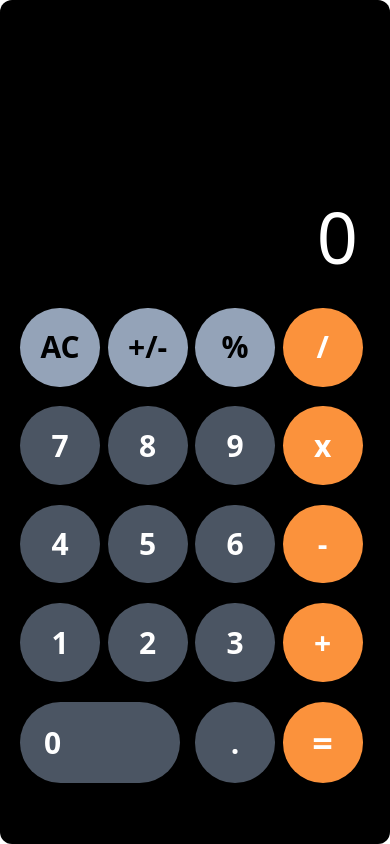
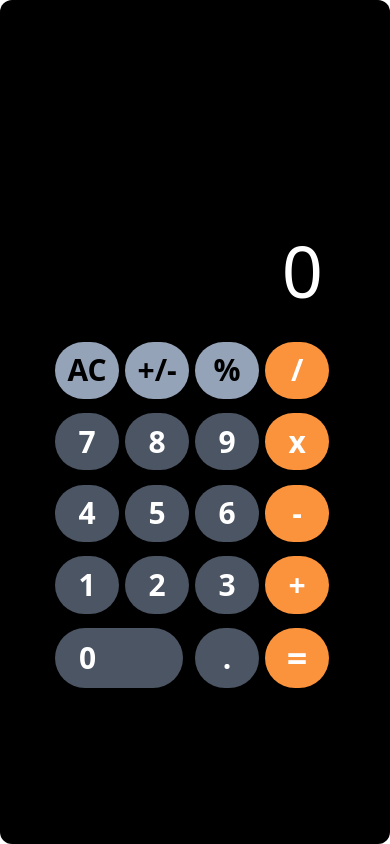
Before and after one commit to sspspencer/calculator, a React (Vite) app: page / in a window 390 px wide. Built offline with nearby package versions, Linux system fonts and the light colour scheme.

Commit message:
mobile responsiveness

```diff
--- a/src/App.tsx
+++ b/src/App.tsx
@@ -5,9 +5,11 @@ import Buttons from "./Buttons";
 function App() {
   const [currentVal, setCurrentVal] = useState<string>("0");
   return (
-    <div className="bg-black rounded-xl  h-screen py-5 ">
-      <Screen currentVal={currentVal} setCurrentVal={setCurrentVal} />
-      <Buttons currentVal={currentVal} setCurrentVal={setCurrentVal} />
+    <div className="bg-black rounded-xl  h-screen py-5 flex  items-center justify-center ">
+      <div className=" h-3/4 w-1/2 flex flex-col items-center justify-center">
+        <Screen currentVal={currentVal} setCurrentVal={setCurrentVal} />
+        <Buttons currentVal={currentVal} setCurrentVal={setCurrentVal} />
+      </div>
     </div>
   );
 }
--- a/src/Buttons.tsx
+++ b/src/Buttons.tsx
@@ -32,7 +32,7 @@ const Buttons: FC<ButtonProps> = (props) => {
     }
   };
   return (
-    <div className=" h-2/3 py-5 px-5 grid grid-cols-4 ">
+    <div className=" h-2/3 w-80 py-5 px-5 grid grid-cols-4 ">
       <button
         onClick={() => props.setCurrentVal("0")}
         className="rounded-full  h-4/5 w-11/12 bg-slate-400 text-3xl font-semibold"
--- a/src/Screen.tsx
+++ b/src/Screen.tsx
@@ -7,7 +7,7 @@ interface ScreenProps {
 
 const Screen: FC<ScreenProps> = (props) => {
   return (
-    <div className=" h-1/3 flex  justify-end items-end">
+    <div className=" h-1/3 w-80 flex  justify-end items-end">
       <span className="text-white text-7xl py-4 px-8 ">{props.currentVal}</span>
     </div>
   );
```
